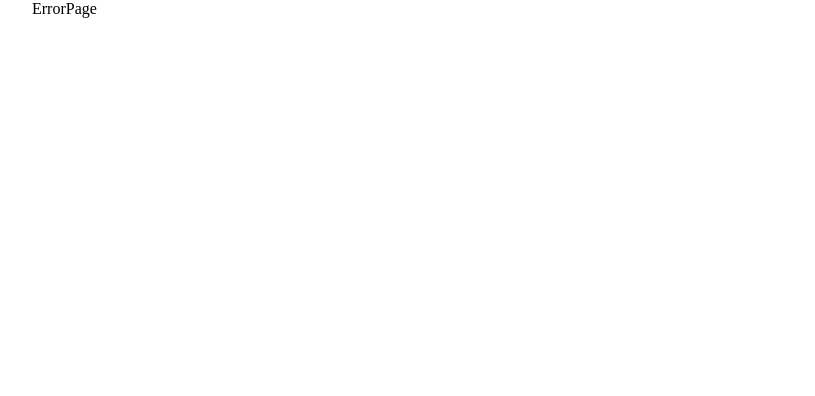
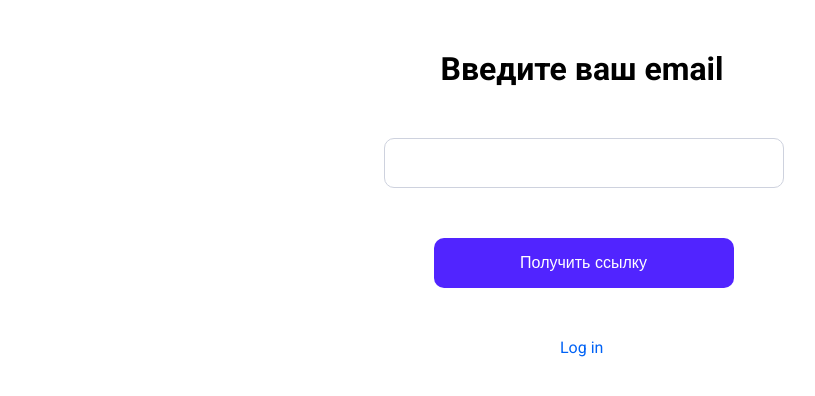
Before and after one commit to Aolslekej/Psychotherapy, a React (Vite) app: page /forgot in a window 1280 px wide. Shown: the top 396 px of the page, without its empty margins (58-873 px from the left). Built offline with nearby package versions, Linux system fonts and the light colour scheme.

Commit message:
page forgot

```diff
--- a/src/App.jsx
+++ b/src/App.jsx
@@ -9,6 +9,7 @@ import {
   Medit,
   Therapists,
   Live,
+  Forgot,
 } from "./pages";
 
 function App() {
@@ -24,6 +25,7 @@ function App() {
           <Route path="/meditations" element={<Medit />} />
           <Route path="/therapists" element={<Therapists />} />
           <Route path="/live" element={<Live />} />
+          <Route path="/forgot" element={<Forgot />} />
         </Routes>
       </main>
     </div>
--- /dev/null
+++ b/src/pages/Forgot/Forgot.jsx
@@ -0,0 +1,22 @@
+import React from "react";
+import { useState } from "react";
+import "./forgot.scss";
+
+export default function Forgot() {
+  const [email, setEmail] = useState("");
+  return (
+    <div className="Forgot">
+      <h1 className="yourEm">Введите ваш email</h1>
+      <input
+        type="text"
+        value={email}
+        onChange={(e) => setEmail(e.target.value)}
+        className="emInp"
+      />
+      <button className="get">Получить ссылку</button>
+      <a href="/login" className="backLog">
+        Log in
+      </a>
+    </div>
+  );
+}
--- /dev/null
+++ b/src/pages/Forgot/forgot.scss
@@ -0,0 +1,59 @@
+* {
+  margin: 0px;
+  padding: 0px;
+  box-sizing: border-box;
+}
+
+.Forgot {
+  font-family: "Roboto", sans-serif;
+}
+
+.yourEm {
+  text-align: center;
+  margin-top: 50px;
+}
+
+.emInp {
+  margin-left: 32%;
+  border: 1px solid #ced2de;
+  border-radius: 10px;
+  margin-top: 50px;
+  width: 400px;
+  height: 50px;
+  font-size: 14px;
+  padding-left: 10px;
+}
+
+.emInp:focus {
+  outline: none;
+}
+
+.get {
+  display: block;
+  margin-left: 36.5%;
+  cursor: pointer;
+  background-color: #5124ff;
+  color: white;
+  border: none;
+  border-radius: 10px;
+  font-size: 16px;
+  width: 300px;
+  height: 50px;
+  margin-top: 50px;
+  transition: 0.3s;
+  margin-bottom: 50px;
+}
+
+.get:hover {
+  transform: scale(1.2);
+}
+
+.get:active {
+  background-color: #3310be;
+}
+
+.backLog {
+  margin-left: 48%;
+  color: #0062f5;
+  text-decoration: none;
+}
--- a/src/pages/Login/Login.jsx
+++ b/src/pages/Login/Login.jsx
@@ -52,7 +52,7 @@ export default function Login() {
           {errText && <h4 className="error">Не верный email или пароль</h4>}
         </label>
       </form>
-      <a href="" className="forgot">
+      <a href="/forgot" className="forgot">
         Forgot Password?
       </a>
       <button className="log-button" onClick={loginUser}>
--- a/src/pages/Therapy/Therapy.jsx
+++ b/src/pages/Therapy/Therapy.jsx
@@ -55,7 +55,9 @@ export default function Therapy() {
           <h2 className="lectures">Лекции</h2>
           <div className="lecture-item">
             <div className="lecture-items">
-              <img src={ocean} alt="" />
+              <img src={ocean} alt="" className="lecture-img"/>
+              <h4>Как справляться со стрессом и тревогой?</h4>
+              <p>Стресс можно определить как негативную реакцию... </p>
             </div>
             <div className="lecture-items"></div>
             <div className="lecture-items"></div>
--- a/src/pages/Therapy/therapy.scss
+++ b/src/pages/Therapy/therapy.scss
@@ -50,6 +50,10 @@
   color: white;
 }
 
+.header {
+    //backdrop-filter: blur(5px);
+}
+
 .main {
   margin-top: 50px;
 }
--- a/src/pages/index.js
+++ b/src/pages/index.js
@@ -5,6 +5,7 @@ import Therapy from "./Therapy/Therapy";
 import Medit from "./Medit/Medit";
 import Therapists from "./Therapists/Therapists";
 import Live from "./Live/Live";
+import Forgot from "./Forgot/Forgot";
 
 export {
   Login,
@@ -14,4 +15,5 @@ export {
   Medit,
   Therapists,
   Live,
+  Forgot,
 };
```
